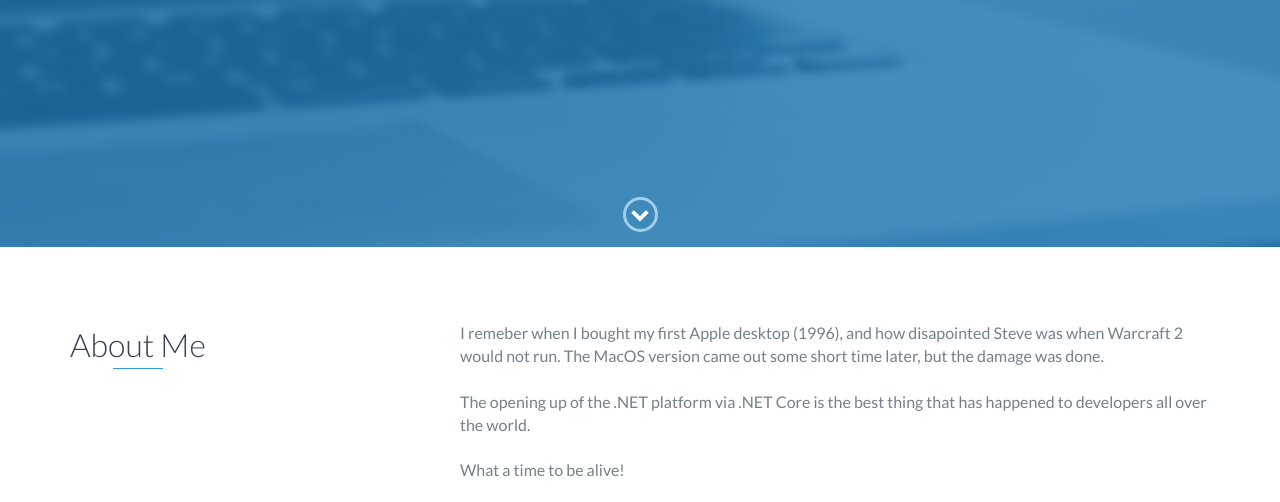
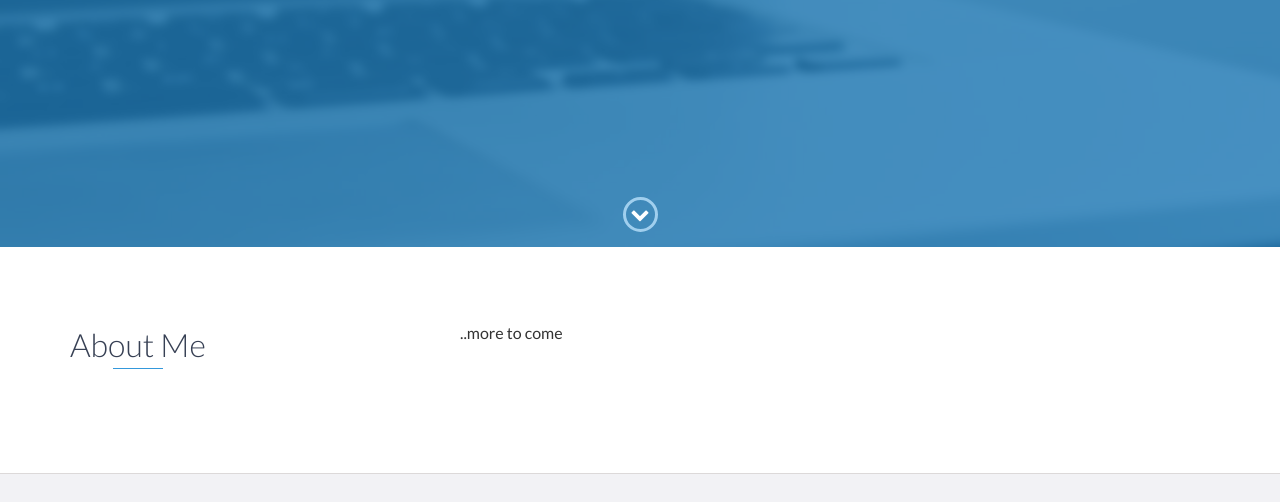
Before and after one commit to mnesler/mnesler.github.io, a website: page index.html in a window 1280 px wide. Shown: the part 450-952 px from the top of the page. Drawn offline with nearby package versions, Linux system fonts and the light colour scheme.

Commit message:
removed some stuff, im still wondering who i am

```diff
--- a/index.html
+++ b/index.html
@@ -71,13 +71,7 @@
                     <h2 class="heading">About Me</h2>
                 </div>
                 <div class="col-md-8">
-                    <p>I remeber when I bought my first Apple desktop (1996), and how disapointed Steve was when Warcraft 2 would not run.
-                    The MacOS version came out some short time later, but the damage was done.</p>
-                    </br>
-
-                    <p>The opening up of the .NET platform via .NET Core is the best thing that has happened to developers all over the world.</p>
-                    </br>
-                    <p>What a time to be alive!</p>
+                ..more to come
                 </div>
             </div>
         </div>
```
